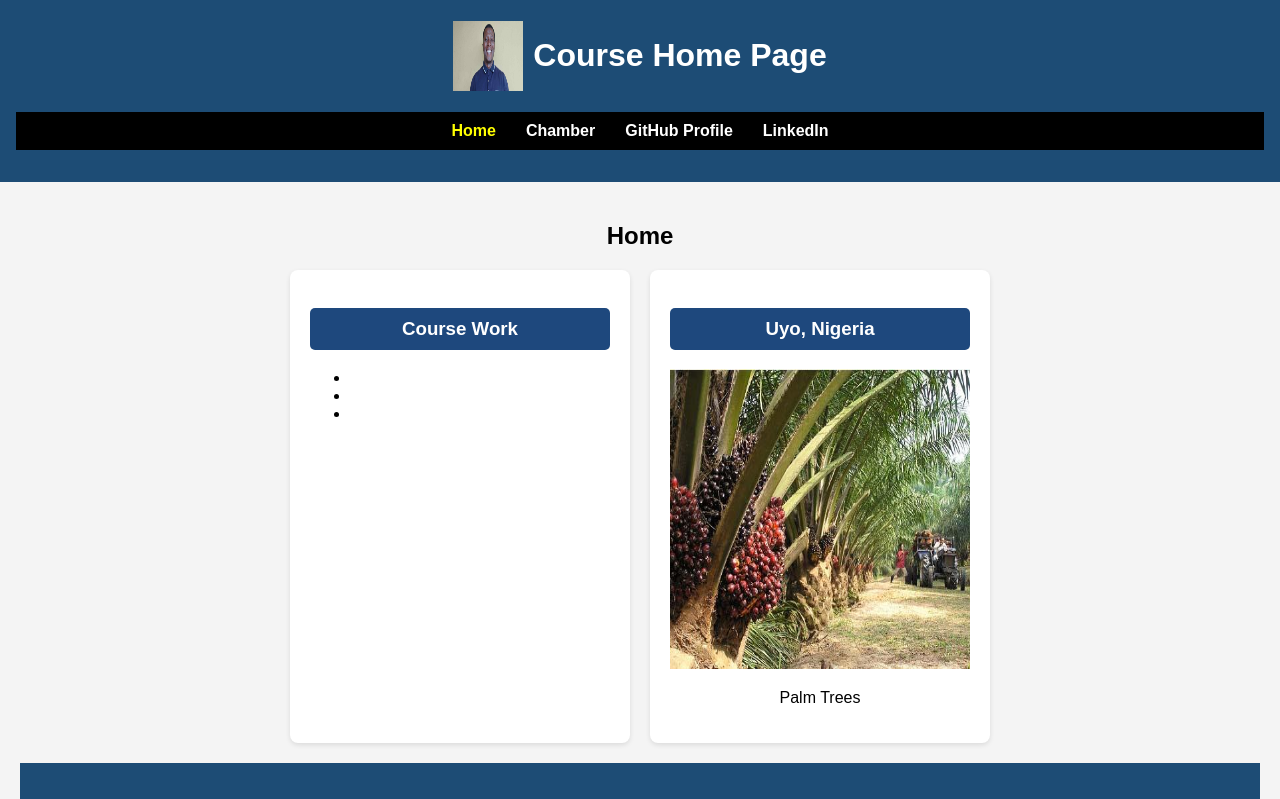
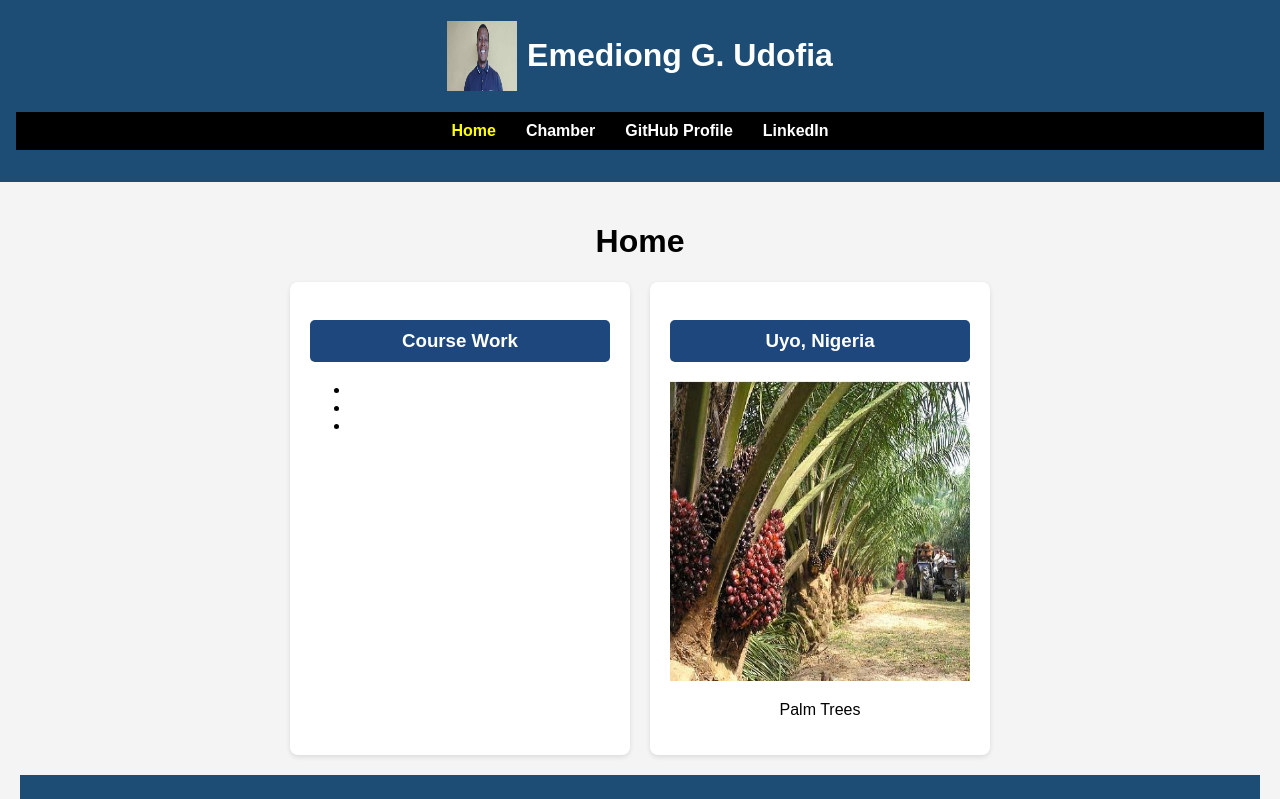
Before and after one commit to Emyudofia1/wdd231, a plain HTML site: page index.html in a window 1280 px wide. Shown: the top 799 px of the page. Drawn offline with Linux system fonts and the light colour scheme.

Commit message:
Moree corrections

```diff
--- a/index.html
+++ b/index.html
@@ -18,7 +18,7 @@
     <header>
         <div class="profile">
             <img src="images/profile.jpg" alt="Emediong G. Udofia" width="70" height="70">
-            <h1>Course Home Page</h1>
+            <h1>Emediong G. Udofia</h1>
         </div>
         <nav>
             <ul>
@@ -31,7 +31,7 @@
     </header>
 
     <main>
-        <h2>Home</h2>
+        <h1>Home</h1>
         <section class="content">
             <div class="box">
                 <h3>Course Work</h3>
```
